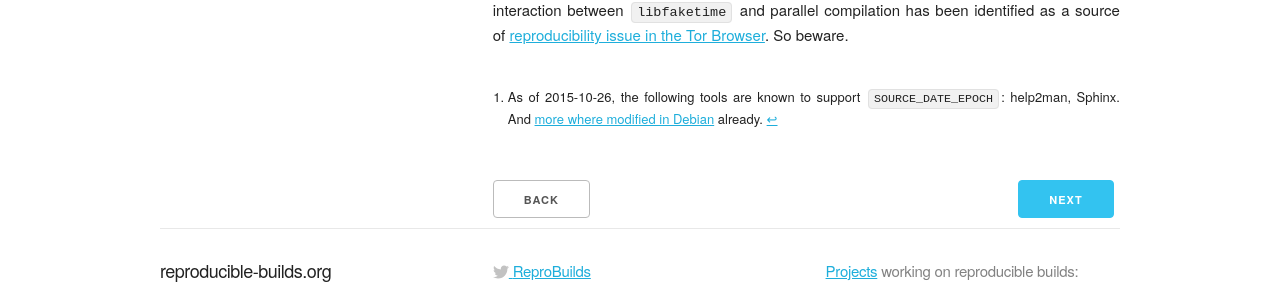
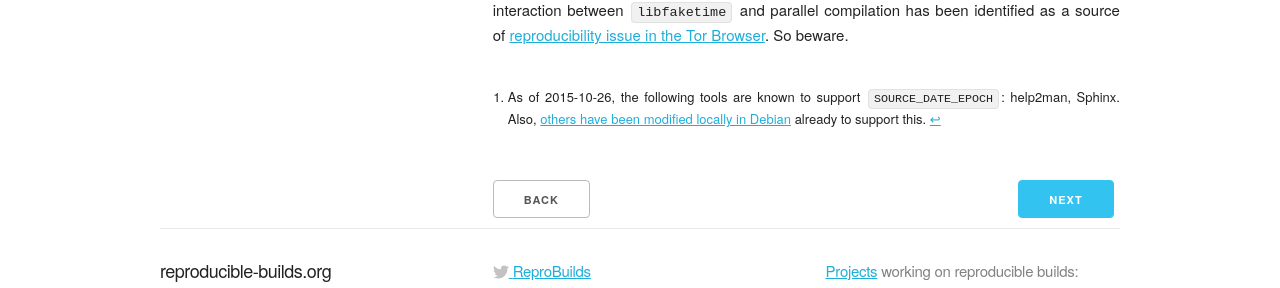
Before and after one commit to prototypefund/reproducible-website, a Jekyll site: the page built from _docs/timestamps.md, in a window 1280 px wide. Shown: the part 1234-1522 px from the top of the page. Built offline with Jekyll 4.4.1, drawn with Linux system fonts in a browser that asks for light colours; some web fonts are replaced.

Commit message:
Clarify status of Debian-patched SOURCE_DATE_EPOCH SUPPORT
The old sentence probably had a were -> where typo, but I'm not
quite sure. Hope this was the intended meaning.

```diff
--- a/_docs/timestamps.md
+++ b/_docs/timestamps.md
@@ -43,7 +43,7 @@ variable has been [formally
 defined](https://reproducible-builds.org/specs/source-date-epoch/) in
 the hope of wider adoption.
 
-[^list]: As of 2015-10-26, the following tools are known to support `SOURCE_DATE_EPOCH`: help2man, Sphinx. And [more where modified in Debian](https://wiki.debian.org/ReproducibleBuilds/TimestampsProposal#Reading_the_variable) already.
+[^list]: As of 2015-10-26, the following tools are known to support `SOURCE_DATE_EPOCH`: help2man, Sphinx. Also, [others have been modified locally in Debian](https://wiki.debian.org/ReproducibleBuilds/TimestampsProposal#Reading_the_variable) already to support this.
 
 Changes required to support `SOURCE_DATE_EPOCH` are usually fairly
 small and easy to write. Patches for tools which don't yet support the
```
